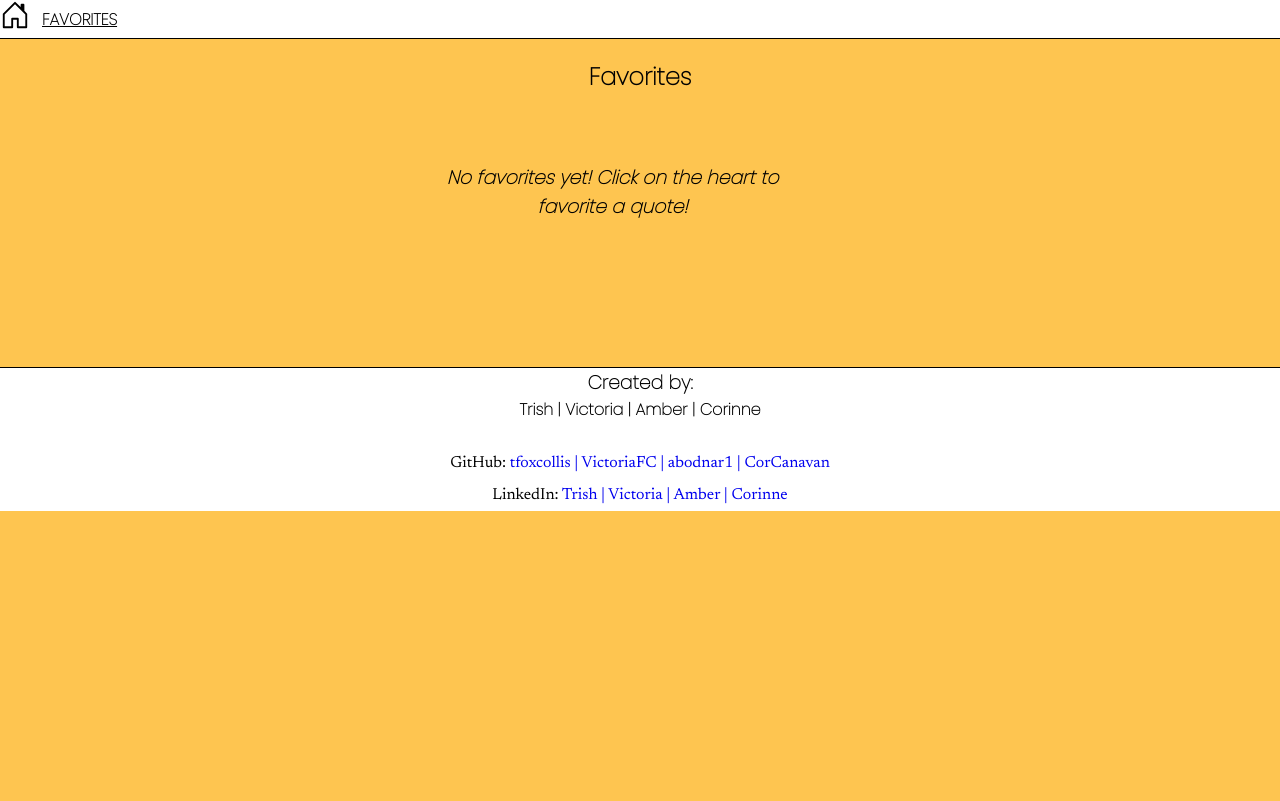
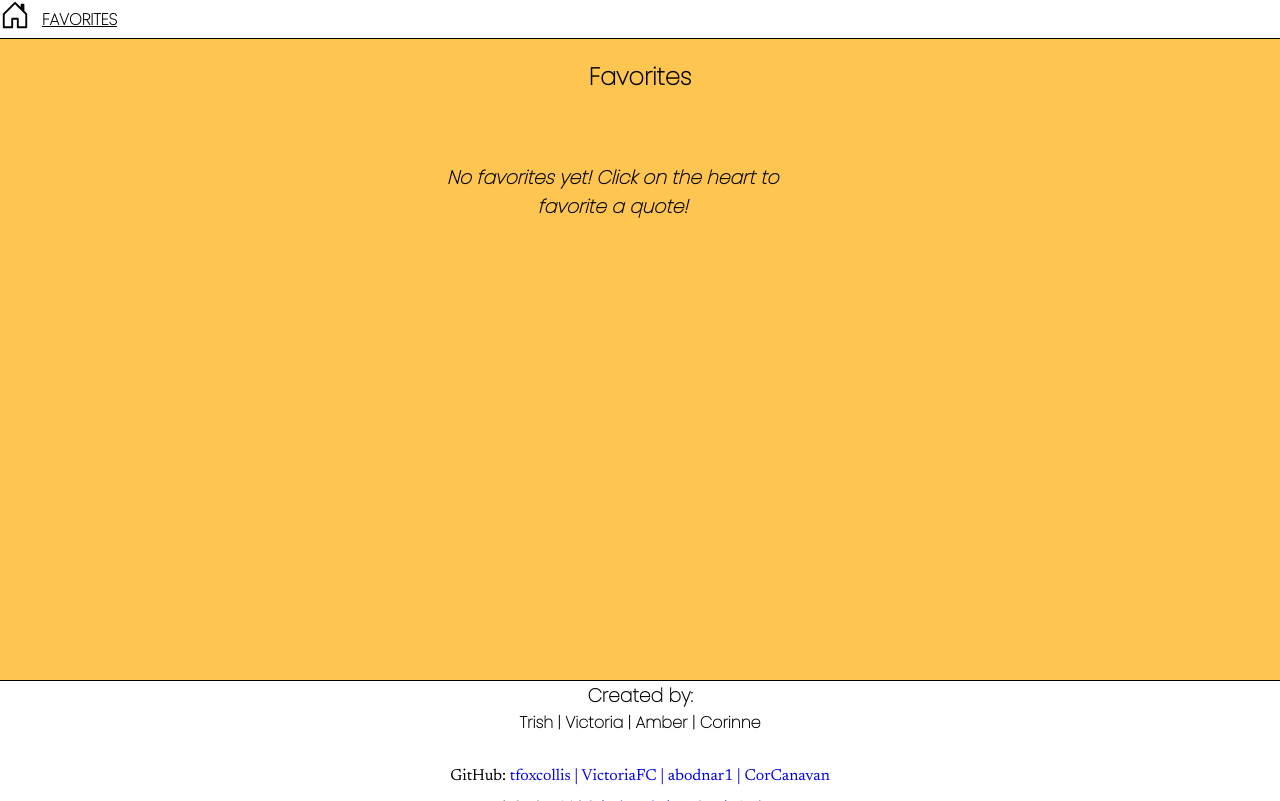
Before and after one commit to abodnar1/zen-in-ten, a React (Create React App) app: page /favorites in a window 1280 px wide. Built offline with nearby package versions, Linux system fonts and the light colour scheme; a web font is replaced by a local one.

Commit message:
refactor footer to stay anchored to bottom of page of page

```diff
--- a/src/Components/App/App.css
+++ b/src/Components/App/App.css
@@ -1,3 +1,15 @@
+html, body {
+  height: 100%;
+}
+
+#root {
+  height: 100%;
+}
+
+.main-div {
+  height: 100%;
+}
+
 .home-page-header {
 	font-family: 'Poppins', sans-serif;
 	text-align: center;
@@ -7,3 +19,11 @@
 	font-family: 'Poppins', sans-serif;
 	text-align: center;
 }
+
+.main-container {
+  height: 85%;
+}
+
+.footer {
+  height: 15%;
+}
--- a/src/Components/App/App.tsx
+++ b/src/Components/App/App.tsx
@@ -18,28 +18,35 @@ const App = () => {
   const [error, setError] = useState<string>("")
 
   return (
-		<div>
-      <Switch>
+		<div className="main-div">
+      <main className="main-container">
         <Route exact path="/" >
           <Welcome />
         </Route>
         <Route path="/home" >
-					<Nav setAllQuotes={setAllQuotes}/>
-						<h2 className="home-page-header">✨It's time to get Zen in Ten✨</h2>
+          <Nav setAllQuotes={setAllQuotes}/>
+          <h2 className="home-page-header">✨It's time to get Zen in Ten✨</h2>
           <Form setAllQuotes={setAllQuotes} setError={setError}/>
           {allQuotes.length > 0 ?
             <Quotes allQuotes={allQuotes} setAllQuotes={setAllQuotes} favList={favList} setFavList={setFavList}/> :
             <DailyQuote error={error} setError={setError}/>
           }
-					<Footer />
         </Route>
         <Route exact path="/favorites" >
-					<Nav setAllQuotes={setAllQuotes}/>
-					  <h2 className="favorite-page-header">Favorites</h2>
+          <Nav setAllQuotes={setAllQuotes}/>
+          <h2 className="favorite-page-header">Favorites</h2>
           <Favorites favList={favList} setFavList={setFavList} />
-					<Footer />
         </Route>
-      </Switch>
+      </main>
+      <footer className="footer">
+        <Route path="/home">
+          <Footer />
+        </Route>
+        <Route exact path="/favorites" >
+          <Footer />
+        </Route>
+      </footer>
+
 		</div>
   )
 }
--- a/src/Components/Footer/Footer.css
+++ b/src/Components/Footer/Footer.css
@@ -2,9 +2,9 @@
 	border-top: .5px solid black;
 	font-family: 'Poppins', sans-serif;
 	display: flex;
+  height: 100%;
 	flex-direction: column;
 	align-items: center;
-	height: 100%;
 	margin: 0px;
 	padding: 0px;
 	background-color: white;
--- a/src/Components/Footer/Footer.tsx
+++ b/src/Components/Footer/Footer.tsx
@@ -3,7 +3,7 @@ import "./Footer.css";
 
 const Footer = () => {
 	return(
-		<div className="footer-container">
+		<footer className="footer-container">
 			<div className="top-footer">
 				<h3 className="footer-header">Created by:</h3>
 				<p className="group-names"> Trish | Victoria | Amber | Corinne </p><br></br>
@@ -26,7 +26,7 @@ const Footer = () => {
 					<a className="linkedin"href="https://www.linkedin.com/in/corinnecanavan/"> Corinne</a>
 				</p>
 			</div>
-		</div>
+		</footer>
 	)
 }
 
```
